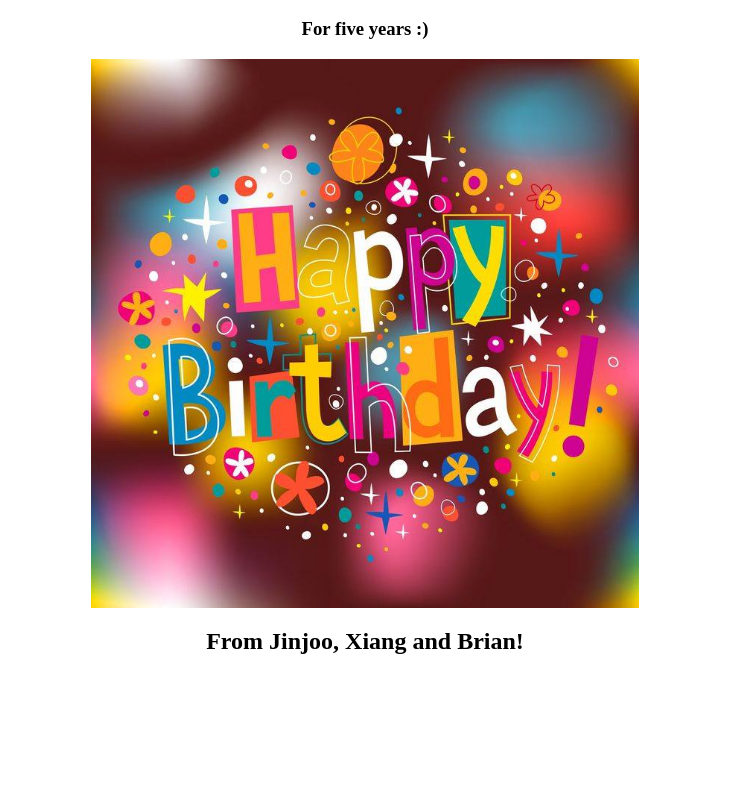
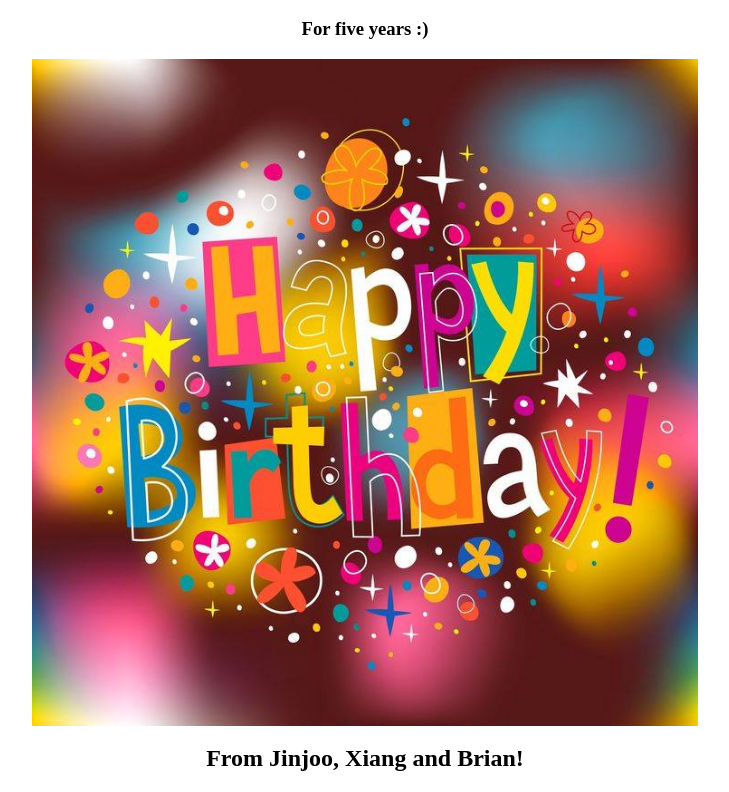
Before and after one commit to BrianInGermany/bdaypage, a plain HTML site: page index.html in a window 1280 px wide. Shown: the part 48-840 px from the top of the page, without its empty margins (275-1004 px from the left). Before the commit the page ends 800 px from the top, so only its background shows below. Drawn offline with Linux system fonts and the light colour scheme.

Commit message:
enlarge pic

```diff
--- a/index.html
+++ b/index.html
@@ -23,7 +23,7 @@
    <body>
        <h1 class="aligncenter">www.ali-rostami.com</h1>
        <h3 class="aligncenter">For five years :)</h3>
-       <div class="aligncenter">    <img src="happyb.jpg"  alt="birthday Boy" height="70%">
+       <div class="aligncenter">    <img src="happyb.jpg"  alt="birthday Boy" height="85%">
        </div>
        <h2 class="aligncenter">From Jinjoo, Xiang and Brian!</h2>
    </body>
```
